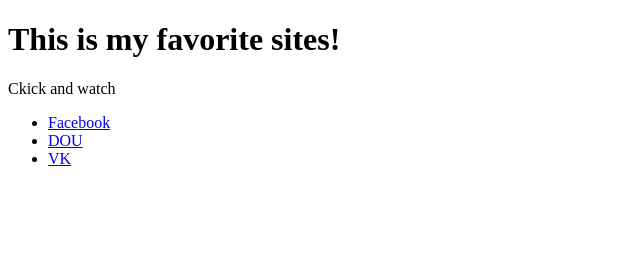
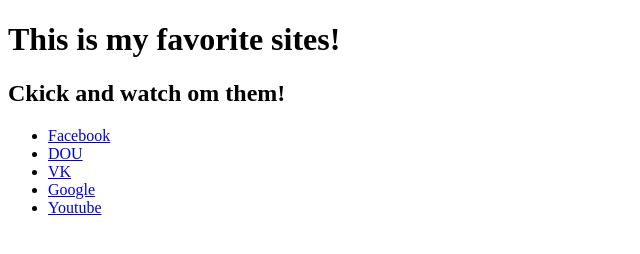
Before and after one commit to petrorudavskyy/hello-world-github, a plain HTML site: page index.html in a window 1280 px wide. Shown: the whole page, without its empty margins (0-640 px from the left). Drawn offline with Linux system fonts and the light colour scheme.

Commit message:
Added sites witch I forgot

```diff
--- a/index.html
+++ b/index.html
@@ -6,11 +6,13 @@
 	</head>
 	<body>
 		<h1>This is my favorite sites!</h1>
-		<p>Ckick and watch</p>
+		<h2>Ckick and watch om them!</h2>
 		<ul>
 			<li><a href="http://www.facebook.com">Facebook</a></li>
 			<li><a href="http://www.dou.ua">DOU</a></li>
 			<li><a href="http://www.vk.com">VK</a></li>
+			<li><a href="http://www.google.com.ua">Google</a></li>
+			<li><a href="http://www.youtube.com">Youtube</a></li>
 		</ul>
 	</body>
 </html>
```
